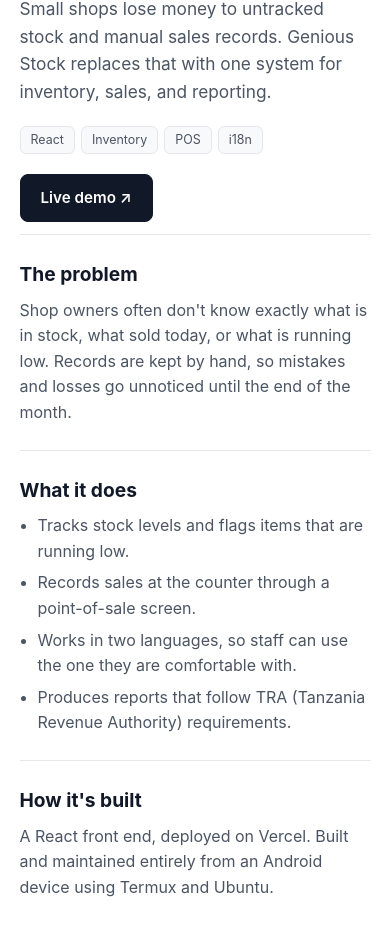
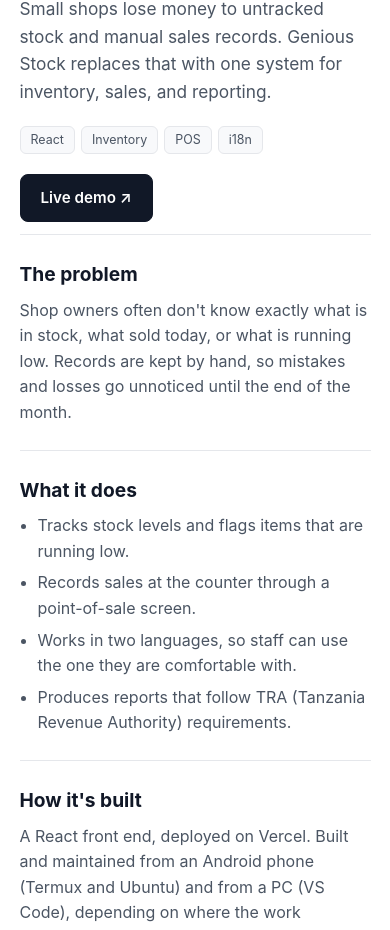
Before and after one commit to Genious-520/portfolio, a plain HTML site: page projects/genious-stock.html in a window 390 px wide. Shown: the part 161-1091 px from the top of the page. Drawn offline with Linux system fonts and the light colour scheme.

Commit message:
Case study: mention phone and PC workflow

```diff
--- a/projects/genious-stock.html
+++ b/projects/genious-stock.html
@@ -52,7 +52,7 @@ h1{font-size:clamp(2rem,6vw,3rem);line-height:1.1;margin:10px 0 14px;letter-spac
   </div>
   <div class="block">
     <h2>How it's built</h2>
-    <p>A React front end, deployed on Vercel. Built and maintained entirely from an Android device using Termux and Ubuntu.</p>
+    <p>A React front end, deployed on Vercel. Built and maintained from an Android phone (Termux and Ubuntu) and from a PC (VS Code), depending on where the work happens.</p>
   </div>
 </div>
 </body>
```
